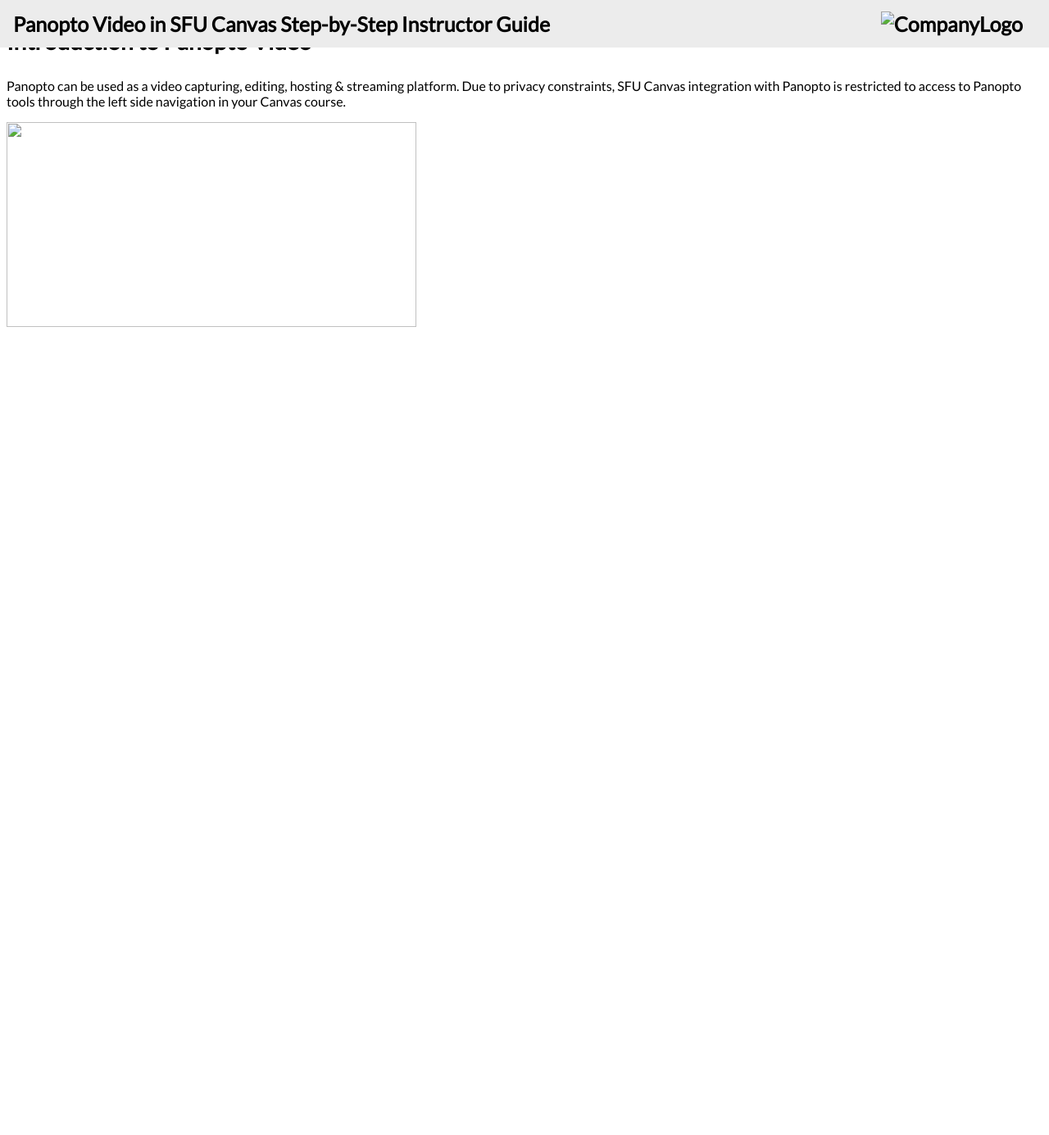
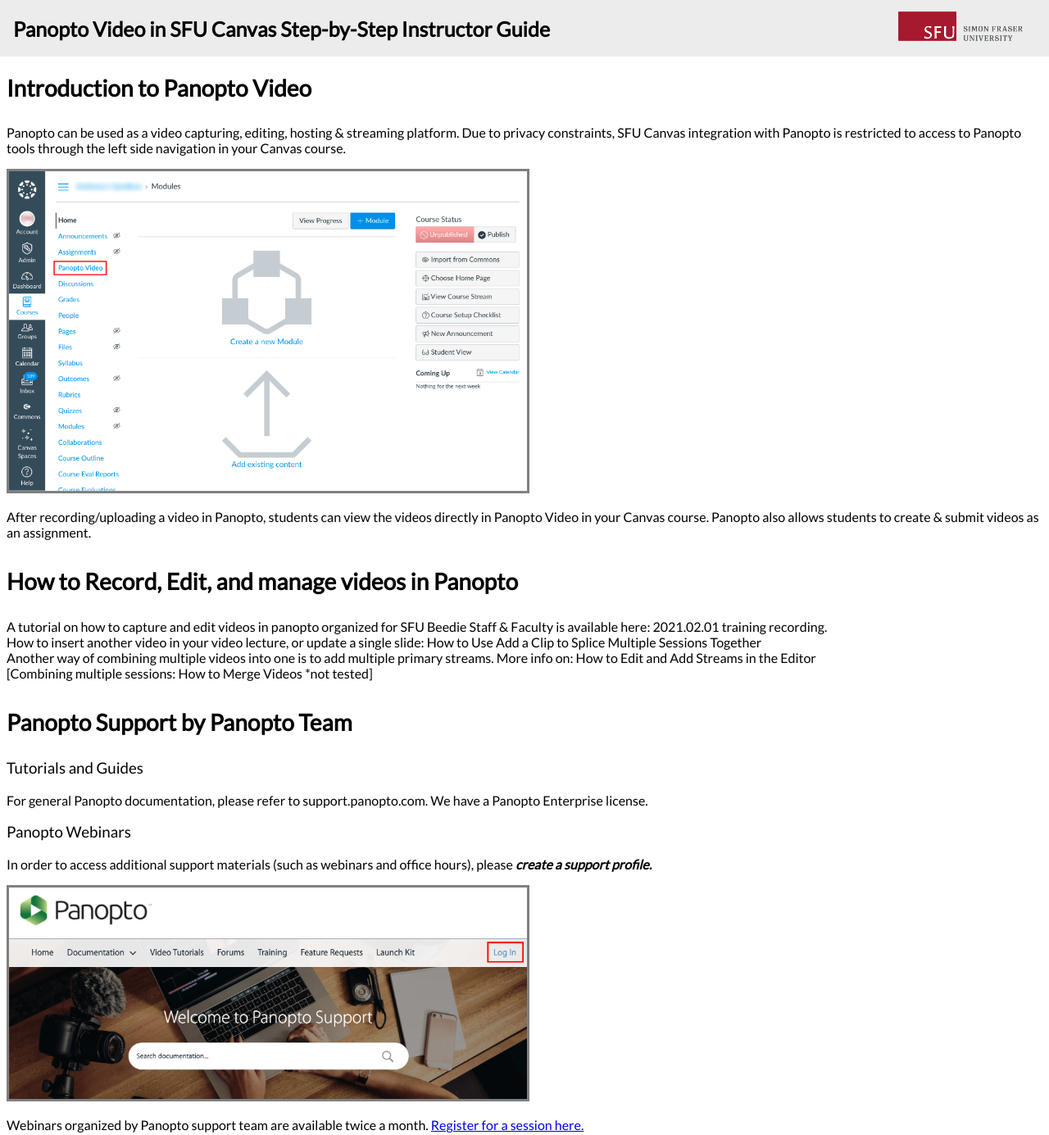
Before and after one commit to jsason/coop-canvas, a plain HTML site: page panopto-documentation.html in a window 1280 px wide. Shown: the top 1385 px of the page at 82% size. Before the commit the page ends 800 px from the top, so only its background shows below. Drawn offline with Linux system fonts and the light colour scheme.

Commit message:
adding content

```diff
--- a/panopto-documentation.html
+++ b/panopto-documentation.html
@@ -14,11 +14,11 @@
           Panopto Video in SFU Canvas Step-by-Step Instructor Guide</a>
         <div class="right-side-content">
           <a class="navbar-brand navbar-right">
-            <img alt="CompanyLogo" src="/images/sfu-logo.png" width="150" height="34" />
+            <img class="logo" alt="SFU Logo" src="./images/SFU_horizontal_logo_rgb.png" />
           </a>
         </div>
     </div>
-    <h2>
+    <h2 style="margin-top:80px;">
       Introduction to Panopto Video
     </h2>
     <p>
@@ -26,6 +26,53 @@
       Due to privacy constraints, SFU Canvas integration with Panopto is restricted to
       access to Panopto tools through the left side navigation in your Canvas course.
     </p>
-    <img src="/images/panopto_tab">
+    <img src="./images/panopto_tab.png">
+    <p>
+      After recording/uploading a video in Panopto, students can view the videos directly
+      in Panopto Video in your Canvas course. Panopto also allows students to create &
+      submit videos as an assignment.
+    </p>
+    <h2>
+      How to Record, Edit, and manage videos in Panopto
+    </h2>
+    <p>
+      A tutorial on how to capture and edit videos in panopto organized for SFU Beedie
+      Staff & Faculty is available here: 2021.02.01 training recording.<br>
+      How to insert another video in your video lecture, or update a single slide:
+      How to Use Add a Clip to Splice Multiple Sessions Together<br>
+      Another way of combining multiple videos into one is to add multiple primary
+      streams. More info on: How to Edit and Add Streams in the Editor<br>
+      [Combining multiple sessions: How to Merge Videos *not tested]<br>
+    </p>
+    <h2>
+      Panopto Support by Panopto Team
+    </h2>
+    <h3>
+      Tutorials and Guides
+    </h3>
+    <p>
+      For general Panopto documentation, please refer to
+      support.panopto.com. We have a Panopto Enterprise license.
+    </p>
+    <h3>
+      Panopto Webinars
+    </h3>
+    <p>
+      In order to access additional support materials (such as webinars and office
+      hours), please <b><i>create a support profile.</i></b>
+    </p>
+    <img src="./images/panopto_login.png" alt="Panopto Homepage Login">
+    <p>
+      Webinars organized by Panopto support team are available twice a month.
+      <a href="https://support.panopto.com/s/webinars">Register for a session here.</a>
+    </p>
+    <img src="./images/panopto_training.png" alt="Panopto Training Tab">
+    <h3>
+      Panopto Office Hours
+    </h3>
+    <p>
+      In addition, office hours with Panopto support team are available
+      <a href="https://support.panopto.com/s/webinars">10-11am PST every Friday here.</a>
+    </p>
 </body>
 </html>
--- a/styles.css
+++ b/styles.css
@@ -4,6 +4,13 @@
 
 body {
     font-family: "Lato Extended", Lato, "Helvetica Neue", Helvetica, Arial, sans-serif;
+}
+
+
+.logo {
+  width: 152px;
+  height: 36px;
+  border: none;
 }
 
 h2 {
@@ -13,9 +20,12 @@ h2 {
 }
 
 img {
-  width: 500px;
-  height: 250px;
-  border: 3px;
+  border: 3px solid gray;
+  width: 50%;
+}
+
+h3 {
+  font-weight: normal;
 }
 
 /* Top Bar */
```
Also changed, not shown: images/panopto_login.png (added), images/panopto_training.png (added).
